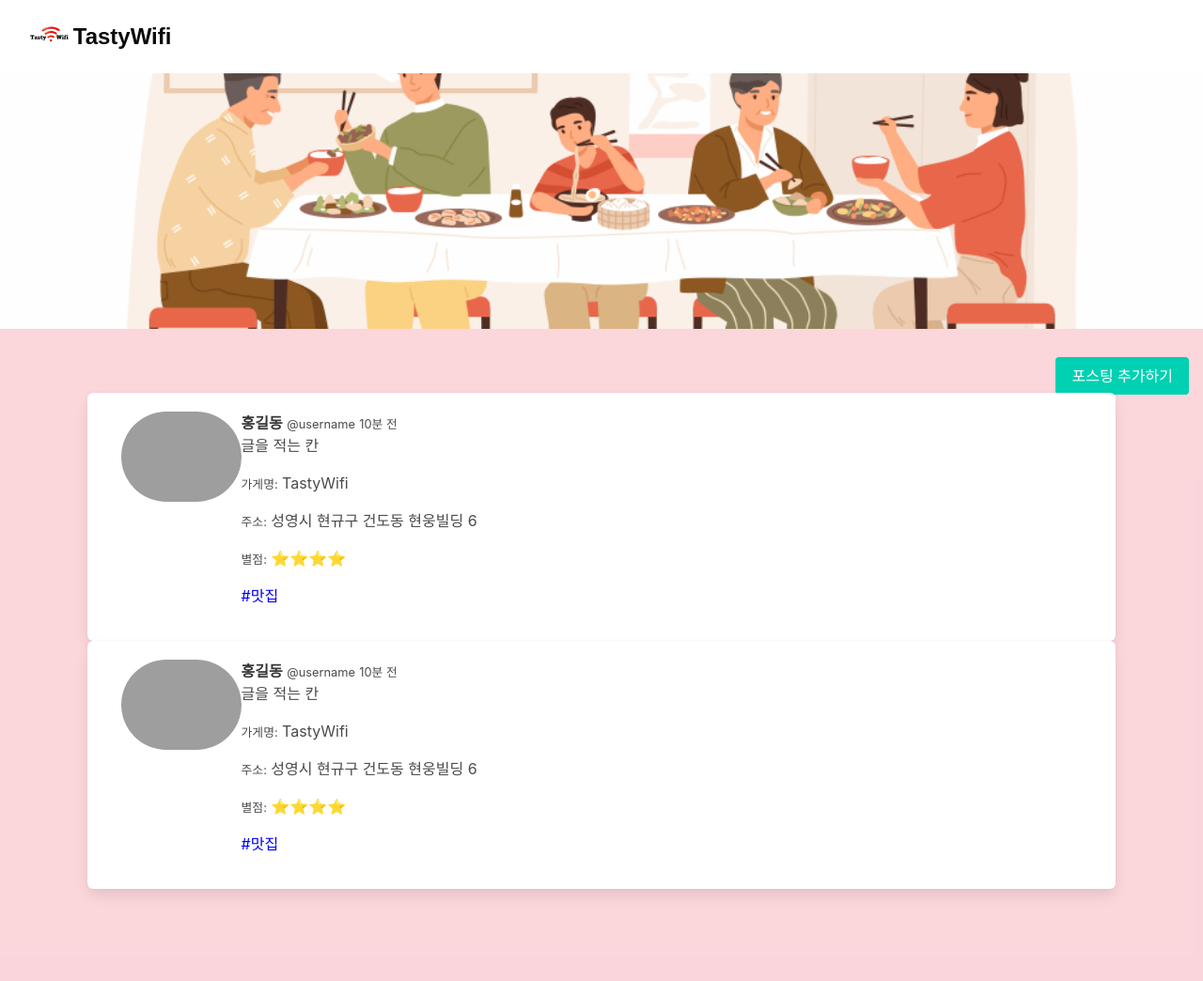
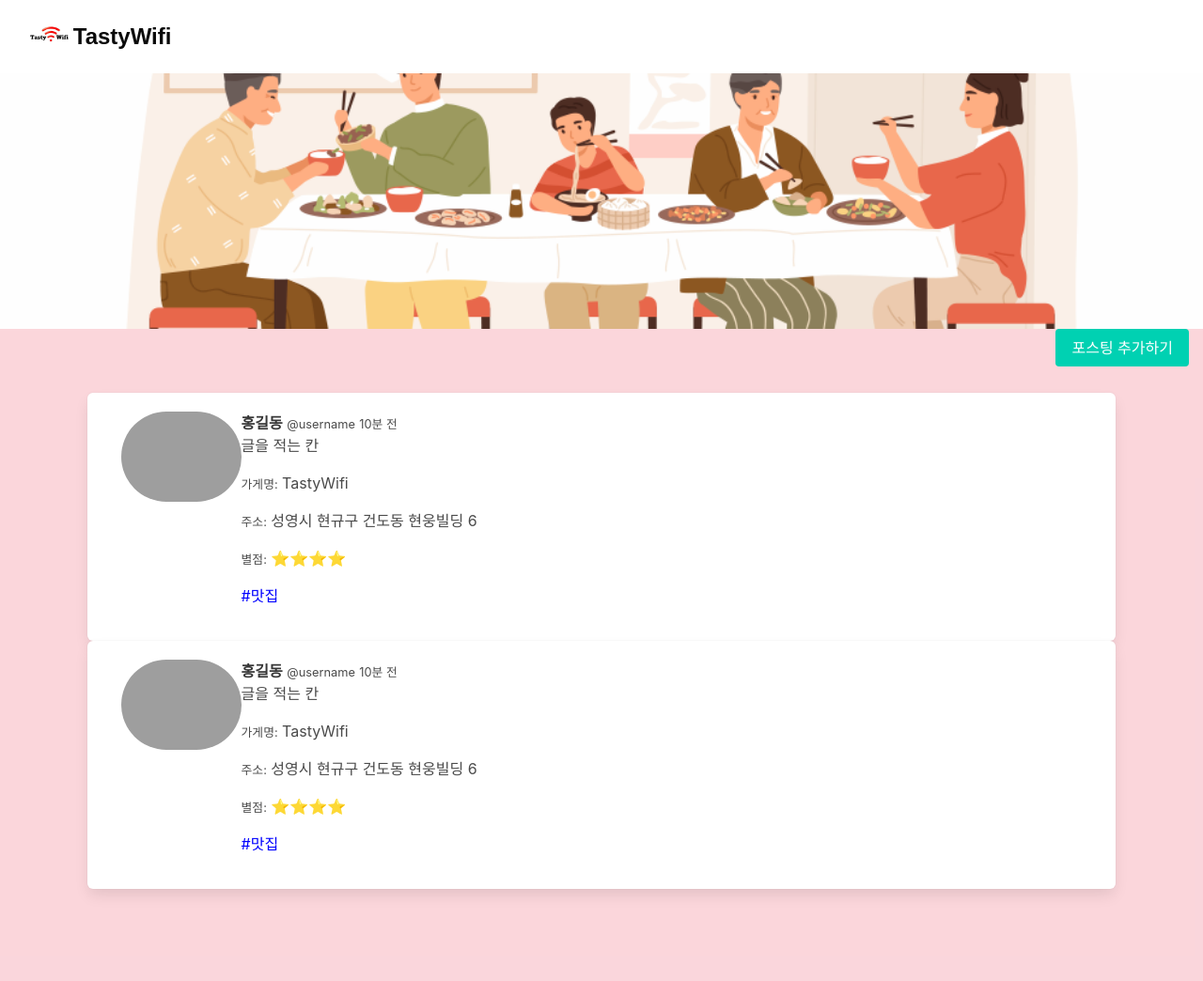
Before and after one commit to hyun-woong/mini_shar, a Flask app: template templates/mainpost.html in a window 1280 px wide. Shown: the whole page at 94% size. Run offline with Flask 2, Linux system fonts and the light colour scheme; the template is opened without the code that fills it, so the values that code supplies are empty; some libraries are stand-ins or nearby versions; grey boxes are pictures that could not be loaded.

Commit message:
포스팅 올리기 버튼 간격 조정

```diff
--- a/templates/mainpost.html
+++ b/templates/mainpost.html
@@ -51,7 +51,7 @@
             max-width: 100vw;
             margin: auto;
             float: right;
-            padding-top: 30px;
+            padding-bottom: 30px;
         }
         .mycards {
             margin: 20px auto 0px auto;
```
